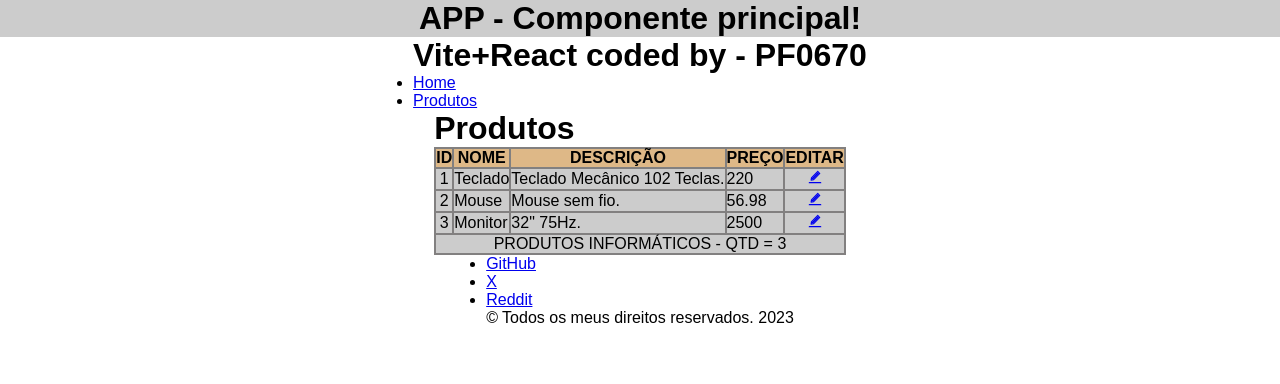
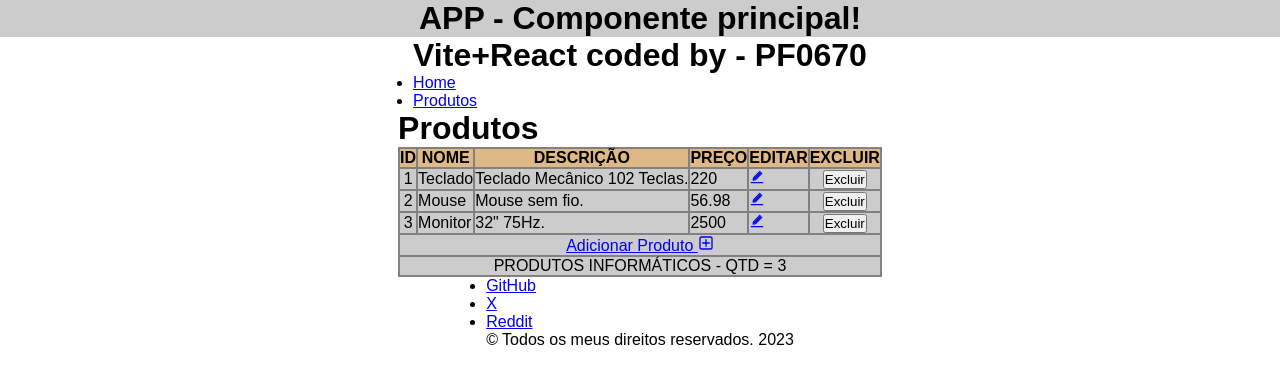
Before and after one commit to santos-nikolas/spa-1espf-ex2, a React (Vite) app: page /produtos in a window 1280 px wide. Shown: the top 384 px of the page. Built offline with nearby package versions, Linux system fonts and the light colour scheme.

Commit message:
Adicionado Produtos.jsx+

```diff
--- a/src/routes/Produtos.jsx
+++ b/src/routes/Produtos.jsx
@@ -1,45 +1,187 @@
-import { Link } from "react-router-dom";
-import { ListaProduto } from "../components/ListaProdutos";
-import style from "./Produtos.module.css";
-import {AiTwotoneEdit as Editar} from "react-icons/ai"
+import React, { useState, useEffect } from 'react';
+
+import { Link } from 'react-router-dom';
+
+import style from './Produtos.module.css';
+
+import { AiTwotoneEdit as Editar } from 'react-icons/ai';
+
+import { ListaProduto } from '../components/ListaProdutos';
+
+import {CgAddR as Adicionar} from 'react-icons/cg';
+
+
 
 export default function Produtos() {
+
+
+
   document.title = "Lista de Produtos";
 
+
+
+  // const [produtos, setProdutos] = useState([]);
+
+
+
+  // useEffect(() => {
+
+  //   // Tenta obter a lista de produtos do localStorage
+
+  //   const listaProdutos = JSON.parse(localStorage.getItem('listaProdutos'));
+
+
+
+  //   // Se existir, usa a lista de produtos do localStorage
+
+  //   if (listaProdutos) {
+
+  //     setProdutos(listaProdutos);
+
+  //   } else {
+
+  //     // Senão, usa a lista de produtos inicial
+
+  //     const listaInicial = [
+
+  //       { id: 1, nome: 'Teclado', desc: 'Teclado Mecânico 102 Teclas.', preco: 220 },
+
+  //       { id: 2, nome: 'Mouse', desc: 'Mouse sem fio.', preco: 56.98 },
+
+  //       { id: 3, nome: 'Monitor', desc: '32" 75Hz.', preco: 2500 }
+
+  //     ];
+
+  //     setProdutos(listaInicial);
+
+  //   }
+
+  // }, []);
+
+
+
+  // const handleDelete = (id) => {
+
+  //   // Atualiza a lista excluindo o produto correspondente ao ID
+
+  //   const novaListaProdutos = produtos.filter((item) => item.id !== id);
+
+  //   setProdutos(novaListaProdutos);
+
+
+
+  //   // Atualiza o localStorage com a nova lista de produtos
+
+  //   localStorage.setItem('listaProdutos', JSON.stringify(novaListaProdutos));
+
+  // };
+
+
+
   return (
+
     <div>
+
       <h1>Produtos</h1>
 
+
+
       <table className={style.tblEstilo}>
+
         <thead>
+
           <tr>
+
             <th>ID</th>
+
             <th>NOME</th>
+
             <th>DESCRIÇÃO</th>
+
             <th>PREÇO</th>
+
             <th>EDITAR</th>
+
+            <th>EXCLUIR</th>
+
           </tr>
+
         </thead>
 
+
+
         <tbody>
+
           {ListaProduto.map((item, indice) => (
+
             <tr key={indice} className={style.lineTbl}>
+
               <td>{item.id}</td>
+
               <td>{item.nome}</td>
+
               <td>{item.desc}</td>
+
               <td>{item.preco}</td>
-              <td><Link to={`/editar/produtos/${item.id}`}> <Editar/> </Link> </td>
+
+              <td>
+
+                <Link to={`/editar/produtos/${item.id}`}>
+
+                  <Editar />
+
+                </Link>
+
+              </td>
+
+              <td>
+
+                <Link to={`/excluir/produtos/${item.id}`}>
+
+                {/* <button onClick={() => handleDelete(item.id)}>Excluir</button> */}
+
+                  <button>Excluir</button>
+
+                </Link>
+
+              </td>
+
             </tr>
+
           ))}
+
         </tbody>
+
+
+
         <tfoot>
+
           <tr>
-            <td colSpan={5}>
-              PRODUTOS INFORMÁTICOS - QTD = {ListaProduto.length}
+
+            <td colSpan={6}>
+
+                <Link to={`/adicionar/produtos`}>
+
+                  Adicionar Produto <Adicionar />
+
+                </Link>
+
             </td>
+
           </tr>
+
+          <tr>
+
+            <td colSpan={6}>PRODUTOS INFORMÁTICOS - QTD = {ListaProduto.length}</td>
+
+          </tr>
+
         </tfoot>
+
       </table>
+
     </div>
+
   );
+
 }
```
